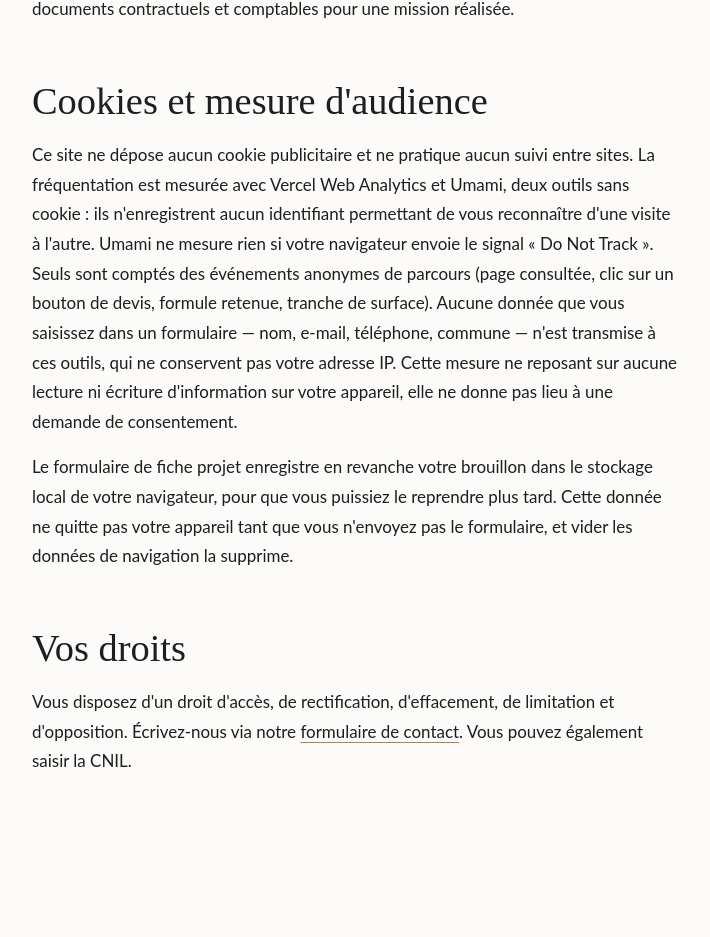
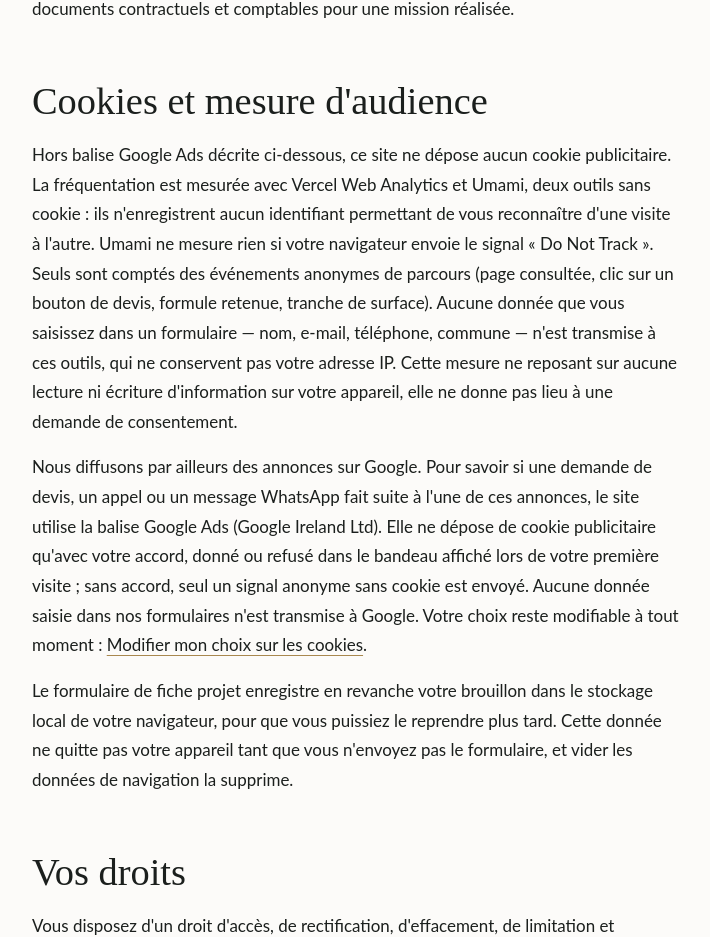
Before and after one commit to Dursun242/PCMI, a Next.js app: page /confidentialite in a window 1280 px wide. Shown: the part 957-1894 px from the top of the page, without its empty margins (256-966 px from the left). Built offline with nearby package versions, Linux system fonts and the light colour scheme; no server answers.

Commit message:
docs(confidentialite): mention Google Ads + choix cookies

```diff
--- a/src/app/confidentialite/page.tsx
+++ b/src/app/confidentialite/page.tsx
@@ -1,6 +1,7 @@
 import type { Metadata } from "next";
 import { site } from "@/config/site";
 import { withSeo } from "@/lib/seo";
+import { CookieSettingsButton } from "@/components/GoogleAds";
 
 export const metadata: Metadata = withSeo("/confidentialite", {
   title: "Politique de confidentialité",
@@ -35,7 +36,7 @@ export default function ConfidentialitePage() {
 
       <h2>Cookies et mesure d&apos;audience</h2>
       <p>
-        Ce site ne dépose aucun cookie publicitaire et ne pratique aucun suivi entre sites. La fréquentation est mesurée
+        Hors balise Google Ads décrite ci-dessous, ce site ne dépose aucun cookie publicitaire. La fréquentation est mesurée
         avec Vercel Web Analytics et Umami, deux outils sans cookie : ils n&apos;enregistrent aucun identifiant
         permettant de vous reconnaître d&apos;une visite à l&apos;autre. Umami ne mesure rien si votre navigateur envoie
         le signal « Do Not Track ». Seuls sont comptés des
@@ -43,6 +44,14 @@ export default function ConfidentialitePage() {
         surface). Aucune donnée que vous saisissez dans un formulaire — nom, e-mail, téléphone, commune — n&apos;est
         transmise à ces outils, qui ne conservent pas votre adresse IP. Cette mesure ne reposant sur aucune lecture ni
         écriture d&apos;information sur votre appareil, elle ne donne pas lieu à une demande de consentement.
+      </p>
+      <p>
+        Nous diffusons par ailleurs des annonces sur Google. Pour savoir si une demande de devis, un appel ou un message
+        WhatsApp fait suite à l&apos;une de ces annonces, le site utilise la balise Google Ads (Google Ireland Ltd). Elle
+        ne dépose de cookie publicitaire qu&apos;avec votre accord, donné ou refusé dans le bandeau affiché lors de votre
+        première visite ; sans accord, seul un signal anonyme sans cookie est envoyé. Aucune donnée saisie dans nos
+        formulaires n&apos;est transmise à Google. Votre choix reste modifiable à tout moment :{" "}
+        <CookieSettingsButton className="text-ink underline decoration-brass underline-offset-4" />.
       </p>
       <p>
         Le formulaire de fiche projet enregistre en revanche votre brouillon dans le stockage local de votre navigateur,
```
